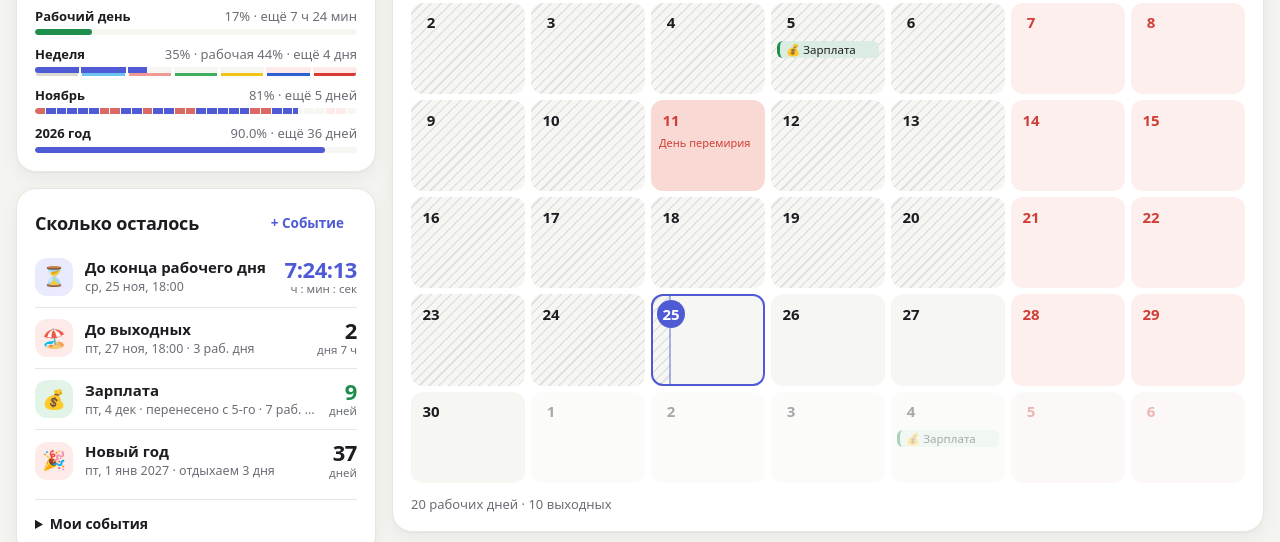
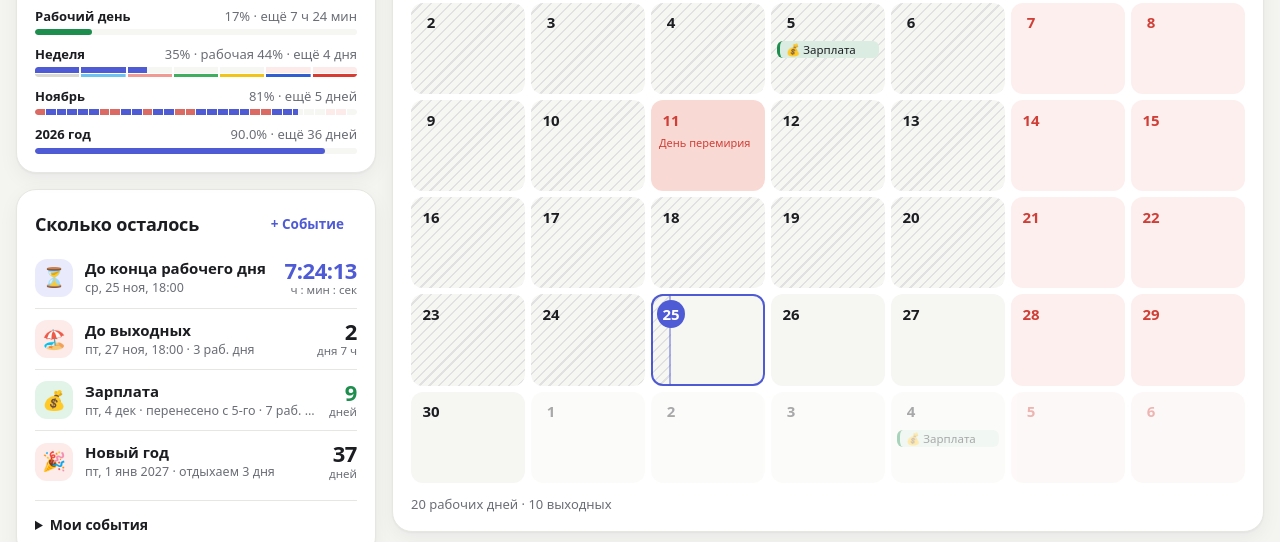
Before and after one commit to dimmik/good-calendar, a plain HTML site: page index.html in a window 1280 px wide. Shown: the part 252-794 px from the top of the page. Drawn offline with Linux system fonts and the light colour scheme.

Commit message:
Неделя: цветная полоска рисуется внутри сегмента, края совпадают
Co-Authored-By: Claude Opus 5.5 <noreply@anthropic.com>
Claude-Session: https://claude.ai/code/session_01NQ21SdBBhx6pKVZMe6Gno7

```diff
--- a/css/app.css
+++ b/css/app.css
@@ -286,8 +286,16 @@ svg { width: 20px; height: 20px; fill: none; stroke: currentColor; stroke-width:
   --wd1: #d9d9d2; --wd2: #6cc3ee; --wd3: #f19a94; --wd4: #3fae5e;
   --wd5: #f0c419; --wd6: #2f5fd0; --wd0: #d93a32;
 }
-.bar[data-bar="week"] .bar-track.seg { overflow: visible; margin-bottom: 3px; }
-.bar[data-bar="week"] .bar-track.seg i { box-shadow: 0 4px 0 -1px var(--wd, transparent); }
+/* the strip is drawn inside the segment (below its 6px bar), so both share exact edges */
+.bar[data-bar="week"] .bar-track.seg { height: 10px; }
+.bar[data-bar="week"] .bar-track.seg i {
+  --seg-bg: var(--card2);
+  background:
+    linear-gradient(var(--wd), var(--wd)) bottom / 100% 3px no-repeat,
+    linear-gradient(var(--seg-bg), var(--seg-bg)) top / 100% 6px no-repeat;
+}
+.bar[data-bar="week"] .bar-track.seg i.off { --seg-bg: var(--off-soft); }
+.bar[data-bar="week"] .bar-track.seg b { height: 6px; }
 
 /* ---------- Countdowns ---------- */
 
--- a/js/version.js
+++ b/js/version.js
@@ -1,3 +1,3 @@
 // The one place where the app version lives. Bump it with every release:
 // open copies compare it with the server's copy of this file and offer to update.
-export const VERSION = '1.9.0';
+export const VERSION = '1.9.1';
```
